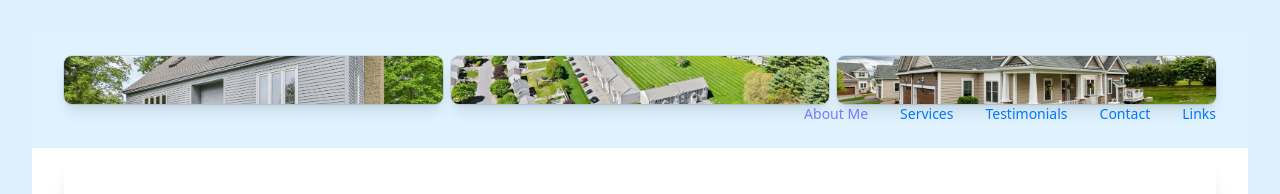
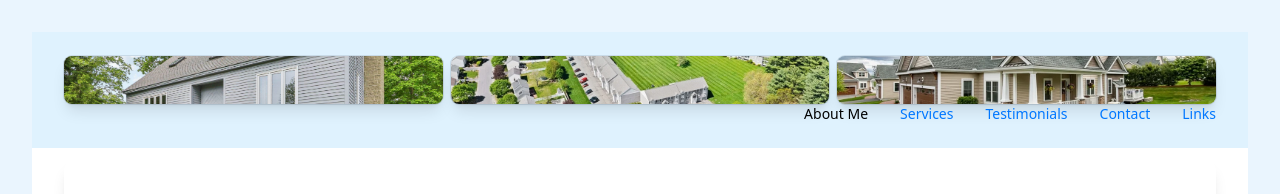
Before and after one commit to mellinwood1023/FCarberry_Site, a React (Vite) app: page / in a window 1280 px wide. In both pictures the pointer is over the link "About Me". Shown: the top 194 px of the page. Built offline with nearby package versions, Linux system fonts and the light colour scheme; the HTML template or start-up script is replaced by a standard one.

Commit message:
color change

```diff
--- a/src/index.css
+++ b/src/index.css
@@ -7,7 +7,7 @@
 
   color-scheme: light;
   color: #213547;
-  background-color: #a4cef2;
+  background-color: #eaf5fe;
 
   font-synthesis: none;
   text-rendering: optimizeLegibility;
@@ -30,7 +30,7 @@ body {
   flex-direction: column; /* Add this if needed */
   min-width: 320px;
   min-height: 100vh;
-  background-color: #dfeffc; /* Force white background */
+  background-color: #eaf5fe; /* Force white background */
   color: #213547; /* Optional: set readable text color */
 }
 
@@ -51,7 +51,7 @@ button {
   transition: border-color 0.25s;
 }
 button:hover {
-  border-color: #1520f6;
+  border-color: #000000;
 }
 button:focus,
 button:focus-visible {
@@ -64,7 +64,7 @@ button:focus-visible {
     background-color: #ffffff;
   }
   a:hover {
-    color: #747bff;
+    color: #000000;
   }
   button {
     background-color: #f9f9f9;
```
